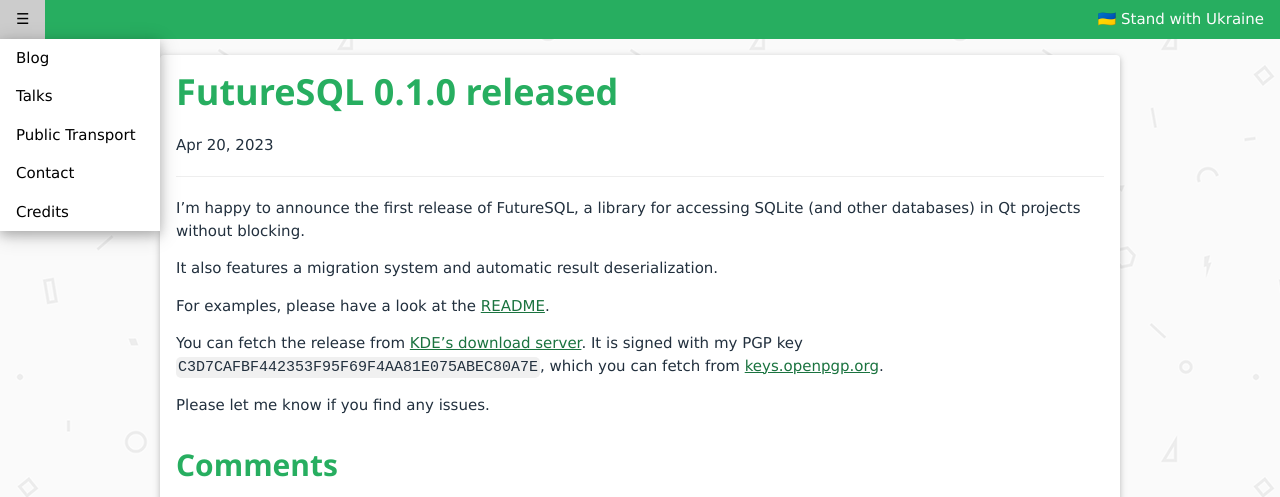
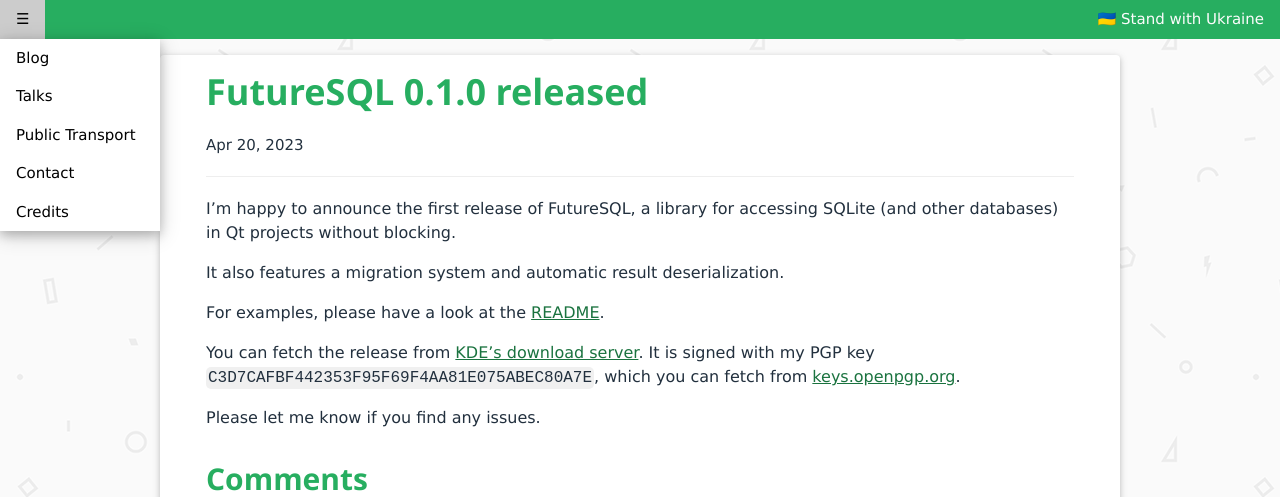
Before and after one commit to jbbgameich/jbbgameich.github.io, a Jekyll site: the page built from _posts/2023-04-20-futuresql-0.1.0-released.md, in a window 1280 px wide. Shown: the top 497 px of the page. Built offline with Jekyll 4.4.1, drawn with Linux system fonts in a browser that asks for light colours; grey boxes are pictures that could not be loaded.

Commit message:
Minor design changes

```diff
--- a/css/main.css
+++ b/css/main.css
@@ -11,7 +11,7 @@
 	margin-left: auto;
 	margin-right: auto;
 	background-color: white;
-	color: #22303e  ;
+	color: #22303e;
 }
 
 @media screen and (max-width: 1000px) {
@@ -96,6 +96,15 @@
 	font-size: 14px;
 }
 
+.post-content {
+	font-size: 16px;
+}
+
+.wrap {
+	margin-left: 30px;
+	margin-right: 30px;
+}
+
 @media screen and (min-width: 1000px) {
 	.post-img {
 		padding: 15px;
```
